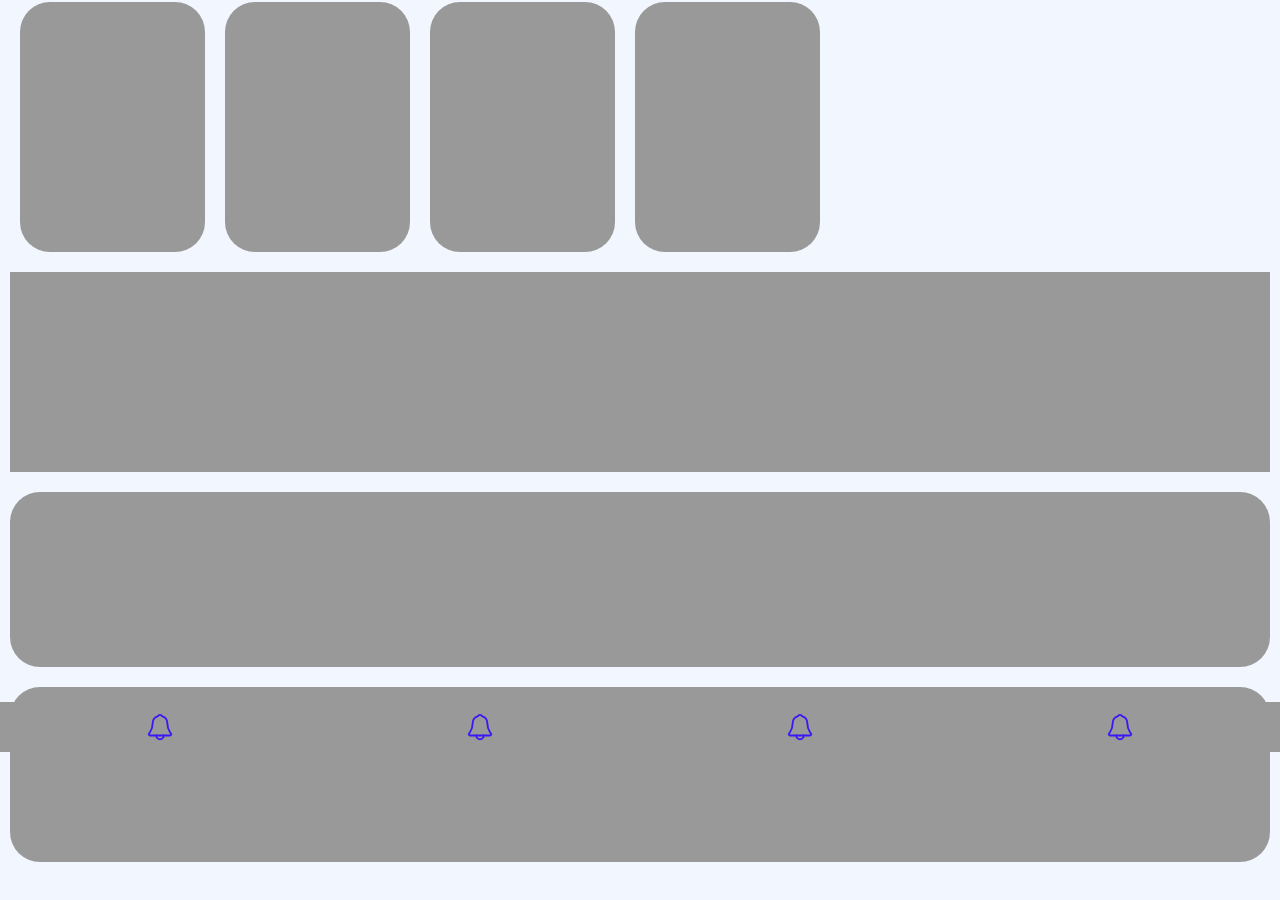
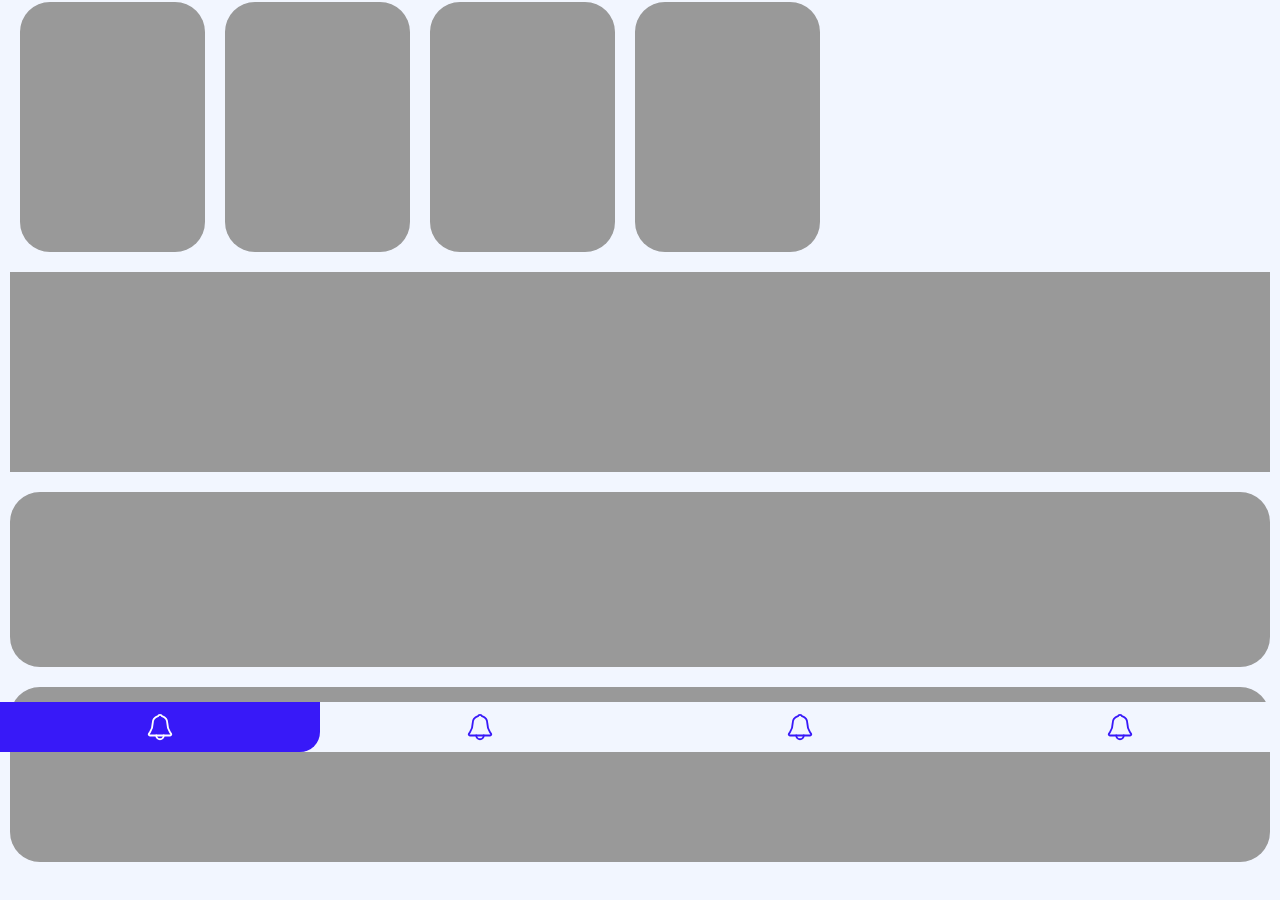
Before and after one commit to sun00K/HGU_Study, a plain HTML site: page index.htm in a window 1280 px wide. Shown: the part 48-948 px from the top of the page. Drawn offline with Linux system fonts and the light colour scheme.

Commit message:
bottom navigation bar test

```diff
--- a/assets/css/navigation.css
+++ b/assets/css/navigation.css
@@ -1,3 +1,6 @@
+input[type="radio"] {
+  display: none;
+}
 #top_nav {
   display: block;
   width: 100%;
@@ -49,12 +52,26 @@
   display: block;
   width: 25%;
   height: 50px;
-  background-color: #999;
 }
-.bot_menu_but > img {
+.bot_menu_but > label > img {
   width: 30px;
   position: relative;
   left: 50%;
   top: 50%;
   transform: translate(-50%, -50%);
 }
+
+#selected {
+  position: absolute;
+  /* left: 2.5%;
+  top: 50%;
+  transform: translate(0%, -50%); */
+  display: block;
+  width: 25%;
+  height: 50px;
+  /* width: 20%;
+  height: 40px; */
+  border-bottom-right-radius: 20px;
+  /* border-radius: 20px; */
+  background-color: #3819f8;
+}
--- /dev/null
+++ b/assets/js/page_change.js
@@ -0,0 +1,4 @@
+const cur_page = document.querySelector('input[name="bot_nav_but"]:checked').value;
+const background_block = document.getElementById('selected');
+
+background_block.style.left = cur_page * 25 + '%';
--- a/index.htm
+++ b/index.htm
@@ -30,12 +30,34 @@
         <section class="post_block" id="question"></section>
     </div>
     <nav id="bot_nav">
+      <div id="selected"></div>
       <ul id="bot_menu">
-          <li class="menu_item bot_menu_but" id="home_menu"><img src="/assets/icons/bell.svg" alt="NOTIFICATION"></li>
-          <li class="menu_item bot_menu_but" id="recruit_menu"><img src="/assets/icons/bell.svg" alt="NOTIFICATION"></li>
-          <li class="menu_item bot_menu_but" id="question_menu"><img src="/assets/icons/bell.svg" alt="NOTIFICATION"></li>
-          <li class="menu_item bot_menu_but" id="chat_menu"><img src="/assets/icons/bell.svg" alt="NOTIFICATION"></li>
+          <li class="menu_item bot_menu_but">
+            <label for="home_but">
+              <input type="radio" name="bot_nav_but" id="home_but" value="0" checked = "checked">
+              <img src="/assets/icons/bell_white.svg" alt="NOTIFICATION">
+            </label>
+          </li>
+          <li class="menu_item bot_menu_but">
+            <label for="recruit_but">
+              <input type="radio" name="bot_nav_but" id="recruit_but" value="1">
+              <img src="/assets/icons/bell.svg" alt="NOTIFICATION">
+            </label>
+          </li>
+          <li class="menu_item bot_menu_but">
+            <label for="question_but">
+              <input type="radio" name="bot_nav_but" id="question_but" value="2">
+              <img src="/assets/icons/bell.svg" alt="NOTIFICATION">
+            </label>
+          </li>
+          <li class="menu_item bot_menu_but">
+            <label for="chat_but">
+              <input type="radio" name="bot_nav_but" id="chat_but" value="3">
+              <img src="/assets/icons/bell.svg" alt="NOTIFICATION">
+            </label>
+          </li>
       </ul>
     </nav>
+    <script type="text/javascript" src="page_change.js"></script>
   </body>
 </html>
```
Also changed, not shown: assets/icons/bell_white.svg (added), 1 other file.
